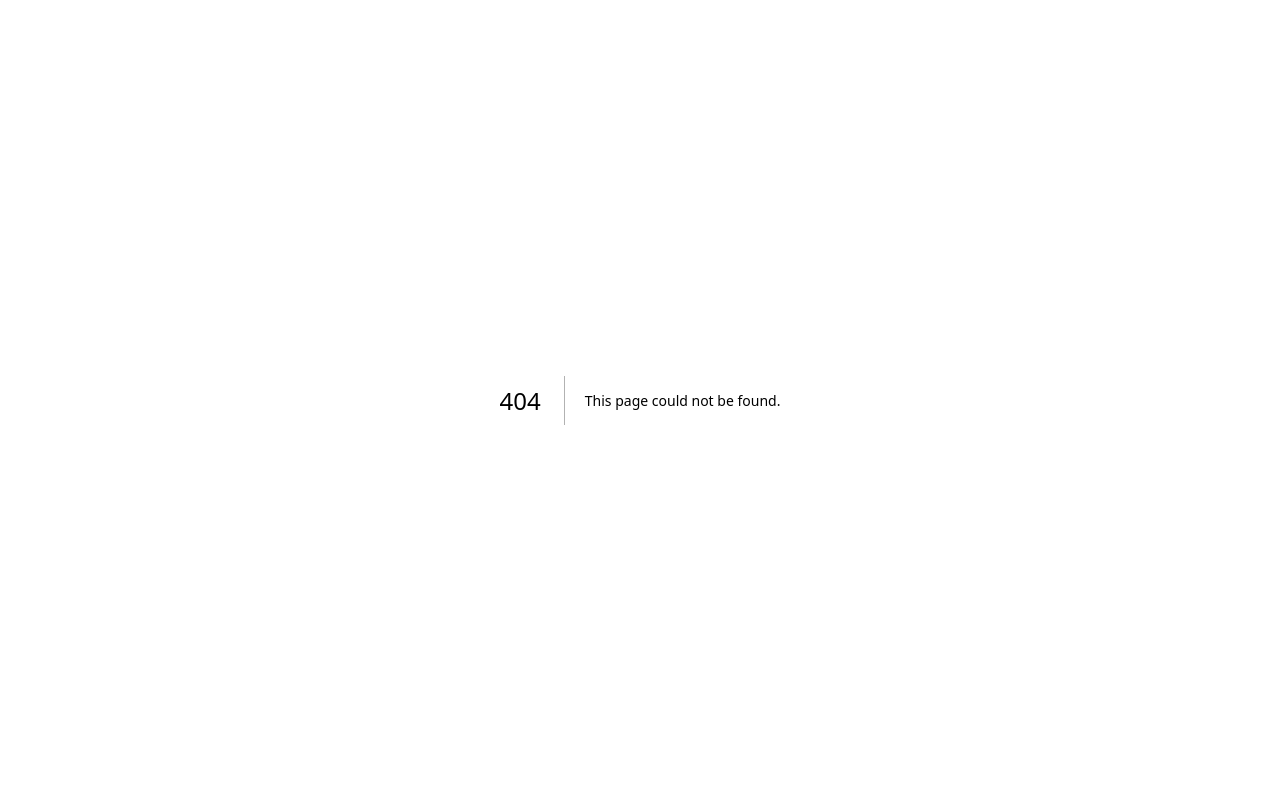
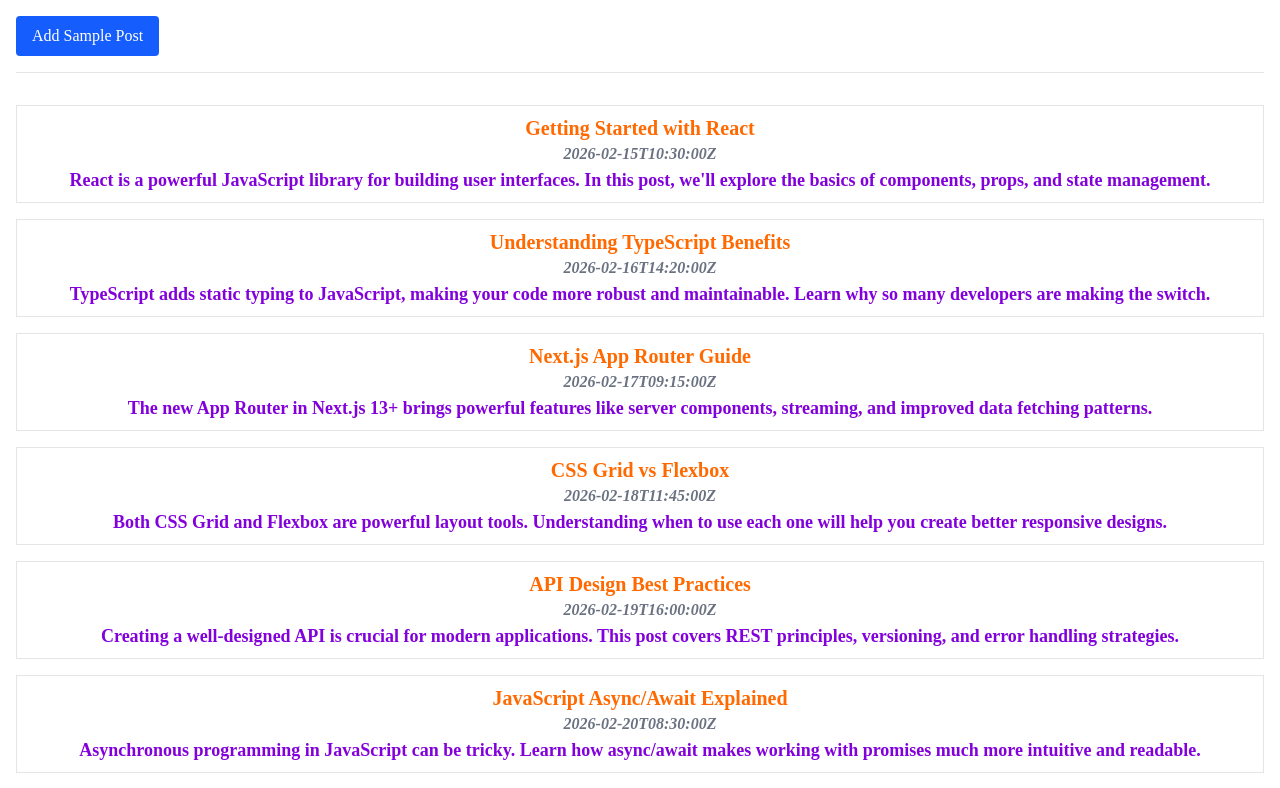
Before and after one commit to KodeckJames/Data-fetching, a Next.js app: page /uploadPosts in a window 1280 px wide. Before the commit this address had no page. Shown: the top 788 px of the page. Built offline with nearby package versions, Linux system fonts and the light colour scheme; data requests are answered from the project's data file.

Commit message:
Mutation and Query Invalidation

```diff
--- a/app/data/db.json
+++ b/app/data/db.json
@@ -119,6 +119,24 @@
       "title": "SEO for Single Page Applications",
       "datetime": "2026-02-10T11:30:00Z",
       "body": "SEO can be challenging for SPAs. Learn about server-side rendering, static generation, and meta tag management for better search visibility."
+    },
+    {
+      "id": "3dca",
+      "title": "New Post via Mutation",
+      "datetime": "3/16/2026, 12:14:21 AM",
+      "body": "This was added using Axios and useMutation!"
+    },
+    {
+      "id": "7ff8",
+      "title": "New Post via Mutation",
+      "datetime": "3/16/2026, 12:14:46 AM",
+      "body": "This was added using Axios and useMutation!"
+    },
+    {
+      "id": "215e",
+      "title": "New Post via Mutation",
+      "datetime": "3/16/2026, 1:08:33 AM",
+      "body": "This was added using Axios and useMutation!"
     }
   ],
   "$schema": "./node_modules/json-server/schema.json"
--- /dev/null
+++ b/app/uploadPosts/page.tsx
@@ -0,0 +1,78 @@
+'use client'
+import { useQuery, useMutation, useQueryClient } from '@tanstack/react-query'
+import axios from 'axios'
+
+interface PostsData {
+  id?: string // Optional because the server usually generates this
+  title: string
+  datetime: string
+  body: string
+}
+
+// 1. FETCH Logic (GET)
+const fetchData = async (): Promise<PostsData[]> => {
+  const { data } = await axios.get<PostsData[]>('http://localhost:3500/posts')
+  return data
+}
+
+// 2. POST Logic (CREATE)
+const addPost = async (newPost: PostsData): Promise<PostsData> => {
+  const { data } = await axios.post<PostsData>('http://localhost:3500/posts', newPost)
+  return data
+}
+
+export default function UploadPosts() {
+  const queryClient = useQueryClient()
+
+  // GET Query
+  const { data, isPending, isError, error } = useQuery({
+    queryKey: ['postData'],
+    queryFn: fetchData,
+  })
+
+  // POST Mutation
+  const {mutate, isPending: mutatePend, isError: mutateError} = useMutation({
+    mutationFn: addPost,
+    onSuccess: () => {
+      // This "invalidates" the cache, forcing useQuery to refetch the new list
+      queryClient.invalidateQueries({ queryKey: ['postData'] })
+    },
+  })
+
+  const handleUpload = () => {
+    mutate({
+      title: 'New Post via Mutation',
+      datetime: new Date().toLocaleString(),
+      body: 'This was added using Axios and useMutation!',
+    })
+  }
+
+  return (
+    <div className='flex flex-col gap-8 p-4'>
+      {/* Action Button */}
+      <div className="border-b pb-4">
+        <button
+          onClick={handleUpload}
+          disabled={mutatePend}
+          className="bg-blue-600 text-white px-4 py-2 rounded disabled:bg-gray-400"
+        >
+          {mutatePend ? 'Uploading...' : 'Add Sample Post'}
+        </button>
+        {mutateError && <p className="text-red-500">Upload failed!</p>}
+      </div>
+
+      {/* List Display */}
+      <div className='flex flex-col gap-4'>
+        {data?.map((post: PostsData) => (
+          <div key={post.id} className="flex flex-col justify-center items-center border p-2">
+            <h1 className="font-extrabold text-xl text-orange-500">{post.title}</h1>
+            <p className="font-semibold italic text-gray-500">{post.datetime}</p>
+            <p className="text-lg font-bold text-purple-700">{post.body}</p>
+          </div>
+        ))}
+        {isPending && <div>Loading posts...</div>}
+        {isError && <div>{(error as Error)?.message}</div>}
+      </div>
+    </div>
+  )
+}
```
